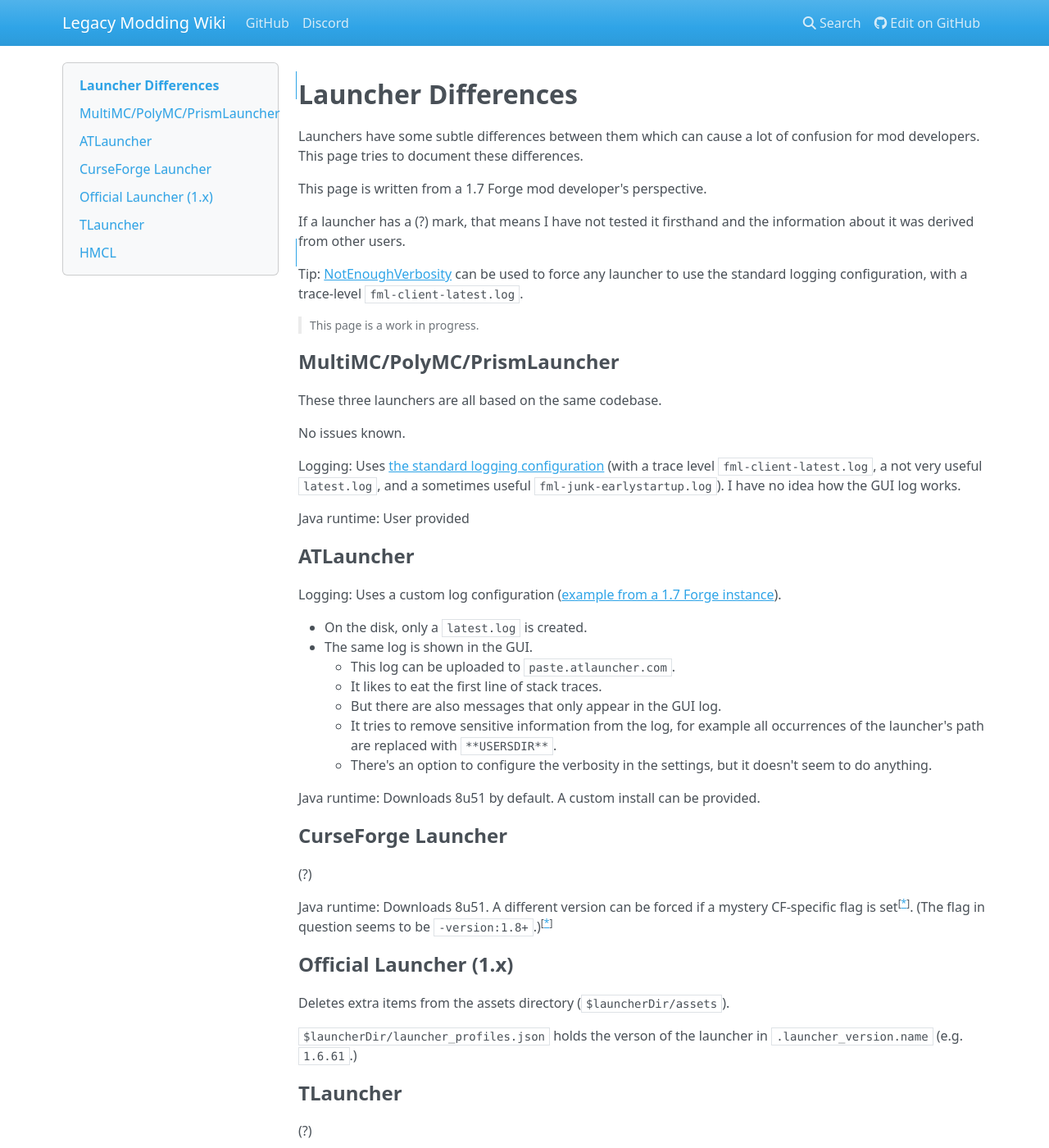
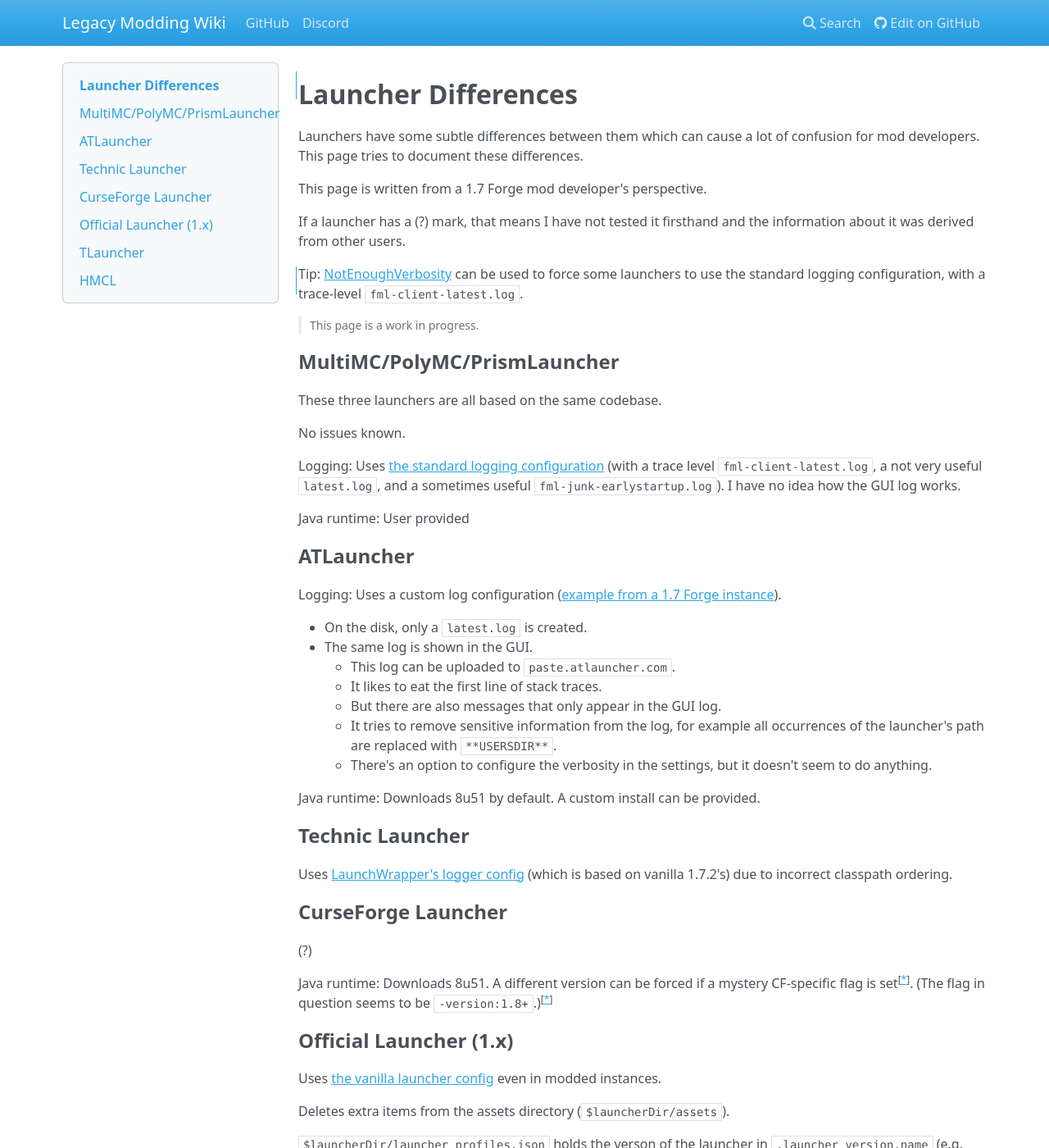
Before and after one commit to LegacyModdingMC/wiki, an MkDocs documentation site: the page built from docs/launcher-differences.md, in a window 1280 px wide and 1400 px high. Shown: the whole window at 82% size. Built offline with MkDocs 1.6.1, drawn with Linux system fonts in a browser that asks for light colours; nearby versions of some CDN libraries.

Commit message:
Document some logging stuff

```diff
--- a/docs/launcher-differences.md
+++ b/docs/launcher-differences.md
@@ -6,7 +6,7 @@
 
 If a launcher has a (?) mark, that means I have not tested it firsthand and the information about it was derived from other users.
 
-Tip: [NotEnoughVerbosity](https://github.com/LegacyModdingMC/NotEnoughVerbosity) can be used to force any launcher to use the standard logging configuration, with a trace-level `fml-client-latest.log`.
+Tip: [NotEnoughVerbosity](https://github.com/LegacyModdingMC/NotEnoughVerbosity) can be used to force some launchers to use the standard logging configuration, with a trace-level `fml-client-latest.log`.
 
 > This page is a work in progress.
 
@@ -34,6 +34,10 @@
 
 Java runtime: Downloads 8u51 by default. A custom install can be provided.
 
+## Technic Launcher
+
+Uses [LaunchWrapper's logger config](https://github.com/Mojang/LegacyLauncher/blob/a4801b70f8a0148c6e6279ec2e91527e8019e1c8/src/main/resources/log4j2.xml) (which is based on vanilla 1.7.2's) due to incorrect classpath ordering.
+
 ## CurseForge Launcher
 
 (?)
@@ -41,6 +45,8 @@
 Java runtime: Downloads 8u51. A different version can be forced if a mystery CF-specific flag is set<sup>[[*](https://github.com/GTNewHorizons/Angelica/issues/82#issuecomment-1871629459)]</sup>. (The flag in question seems to be `-version:1.8+`.)<sup>[[*](https://old.reddit.com/r/feedthebeast/comments/4kq9ks/how_do_i_change_the_default_version_of_java_that/d3hiod2/)]</sup>
 
 ## Official Launcher (1.x)
+
+Uses [the vanilla launcher config](https://launchermeta.mojang.com/mc/log_configs/client-1.7.xml/6605d632a2399010c0085d3e4da58974d62ccdfe/client-1.7.xml) even in modded instances.
 
 Deletes extra items from the assets directory (`$launcherDir/assets`).
 
@@ -56,6 +62,6 @@
 
 (?)
 
-Logging: Uses [a custom log configuration](https://github.com/huanghongxun/HMCL/blob/c6afd53e73c5a2dc75afc7a1ab279c0b3918da82/HMCLCore/src/main/resources/assets/game/log4j2-1.7.xml).
+Logging: Uses [a custom log configuration](https://github.com/huanghongxun/HMCL/blob/c6afd53e73c5a2dc75afc7a1ab279c0b3918da82/HMCLCore/src/main/resources/assets/game/log4j2-1.7.xml) based on Vanilla's.
 
 Can export crashes into a `minecraft-exported-crash-info-<TIMESTAMP>.zip` containing logs ([example](https://github.com/LegacyModdingMC/UniMixins/files/11413614/minecraft-exported-crash-info-2023-05-07T08-14-13.zip)).
```
